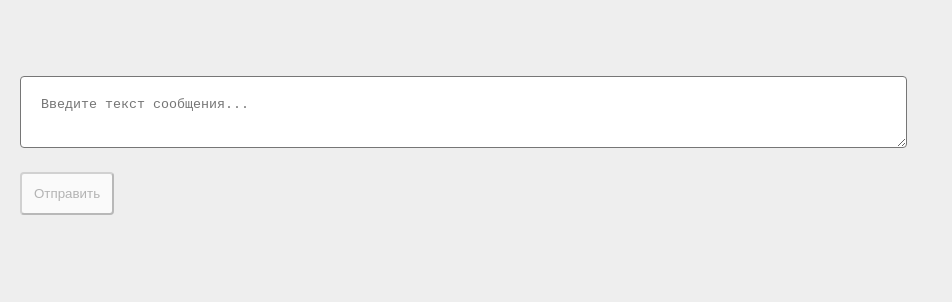
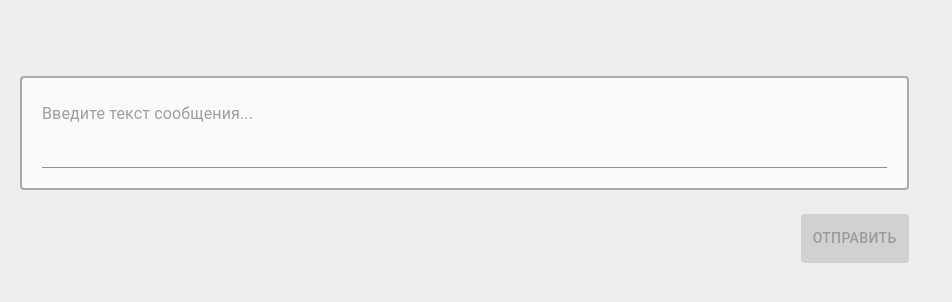
Before and after one commit to workedgitpraktikum/react_gb, a React (Create React App) app: page / in a window 1280 px wide. Shown: the top 302 px of the page, without its empty margins (0-952 px from the left). Built offline with nearby package versions, Linux system fonts and the light colour scheme.

Commit message:
добавлен material UI
- переделан компонент создания сообщения
- переделан корневой контейнер

```diff
--- a/package.json
+++ b/package.json
@@ -3,6 +3,8 @@
   "version": "0.1.0",
   "private": true,
   "dependencies": {
+    "@material-ui/core": "^4.12.3",
+    "@material-ui/styles": "^4.11.4",
     "@testing-library/jest-dom": "^5.14.1",
     "@testing-library/react": "^11.2.7",
     "@testing-library/user-event": "^12.8.3",
--- a/src/App.css
+++ /dev/null
@@ -1,8 +0,0 @@
-body {
-  background-color: #eee;
-}
-.flex-container {
-  margin-top: 4rem;
-  display: flex;
-  flex-direction: column;
-}
--- a/src/App.js
+++ b/src/App.js
@@ -1,10 +1,14 @@
+import { Grid, makeStyles } from '@material-ui/core';
 import { useEffect, useState } from 'react';
-import './App.css';
 import Message from "./components/Message/Message";
 import NewMessage from './components/NewMessage/NewMessage';
+import styles from './AppStyles';
 import { BOT } from './const';
 
+const useStyles = makeStyles(styles);
+
 function App({ user }) {
+  const classes = useStyles();
   const [messageList, setMessageList] = useState([]);
 
   //функция добавления нового сообщения
@@ -35,7 +39,10 @@ function App({ user }) {
   }, [messageList, user])
 
   return (
-    <div className="flex-container">
+    <Grid
+      container
+      className={classes.container}
+    >
       <NewMessage handleButtonClick={handleButtonClick}/>
       {messageList.map(({ text, author }, i) => {
         return (
@@ -46,7 +53,7 @@ function App({ user }) {
           />
         )
       })}
-    </div>
+    </Grid>
   );
 }
 
--- /dev/null
+++ b/src/AppStyles.js
@@ -0,0 +1,9 @@
+const styles = {
+	container: {
+		marginTop: "4rem",
+		display: "flex",
+		flexDirection: "column"
+	}
+}
+
+export default styles;
--- a/src/components/NewMessage/NewMessage.css
+++ /dev/null
@@ -1,13 +0,0 @@
-.new-message {
-    padding: 1.25rem;
-    margin: 0.75rem 1.25rem;
-    border-radius: 0.25rem;
-    max-width: 66%;
-}
-.new-message-btn {
-    background-color: #fafafa;
-    padding: 0.75rem;
-    margin: 0.75rem 1.25rem;
-    border-radius: 0.25rem;
-    cursor: pointer;
-}
--- a/src/components/NewMessage/NewMessage.js
+++ b/src/components/NewMessage/NewMessage.js
@@ -1,30 +1,43 @@
+import { Button, Grid, makeStyles, TextField } from '@material-ui/core';
 import { useState } from 'react';
-import './NewMessage.css';
+import styles from './NewMessageStyles.js';
+
+const useStyles = makeStyles(styles);
 
 const NewMessage = ({ handleButtonClick }) => {
+  const classes = useStyles();
   const [messageText, setMessageText] = useState('');
 
   return (
-    <>
-      <textarea
-        className="new-message"
+    <Grid
+      container
+      direction="column"
+      style={{maxWidth: "66%"}}
+      alignItems="flex-end"
+    >
+      <TextField
+        className={classes.newMessage}
+        fullWidth
         placeholder="Введите текст сообщения..."
         value={messageText}
+        multiline
+        minRows={3}
+        maxRows={3}
         onChange={(e) => {
           setMessageText(e.target.value)
         }}
       />
-      <div>
-        <button
-          className="new-message-btn"
-          disabled={!messageText}
-          onClick={() => {
-            handleButtonClick(messageText);
-            setMessageText('')
-          }}
-        >Отправить</button>
-      </div>
-    </>
+      <Button
+        color="primary"
+        variant="contained"
+        className={classes.newMessageButton}
+        disabled={!messageText}
+        onClick={() => {
+          handleButtonClick(messageText);
+          setMessageText('')
+        }}
+      >Отправить</Button>
+    </Grid>
   );
 }
 
--- /dev/null
+++ b/src/components/NewMessage/NewMessageStyles.js
@@ -0,0 +1,17 @@
+const styles = {
+	newMessage: {
+		padding: "1.25rem",
+		margin: "0.75rem 1.25rem",
+		border: "0.125rem #aaa solid",
+		borderRadius: "0.25rem",
+		backgroundColor: "#fafafa",
+	},
+	newMessageButton: {
+		padding: "0.75rem",
+		margin: "0.75rem 1.25rem",
+		borderRadius: "0.25rem",
+		cursor: "pointer"
+	}
+}
+
+export default styles;
--- a/src/index.css
+++ b/src/index.css
@@ -1,5 +1,6 @@
 body {
   margin: 0;
+  background-color: #eee;
   font-family: -apple-system, BlinkMacSystemFont, 'Segoe UI', 'Roboto', 'Oxygen',
     'Ubuntu', 'Cantarell', 'Fira Sans', 'Droid Sans', 'Helvetica Neue',
     sans-serif;
```
Also changed, not shown: 1 other file (tests, documents, lock files or other folders).
